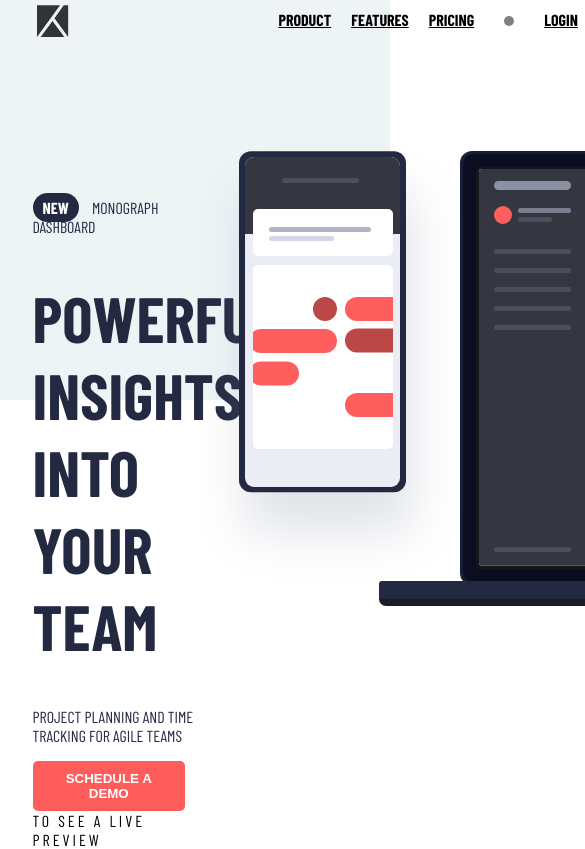
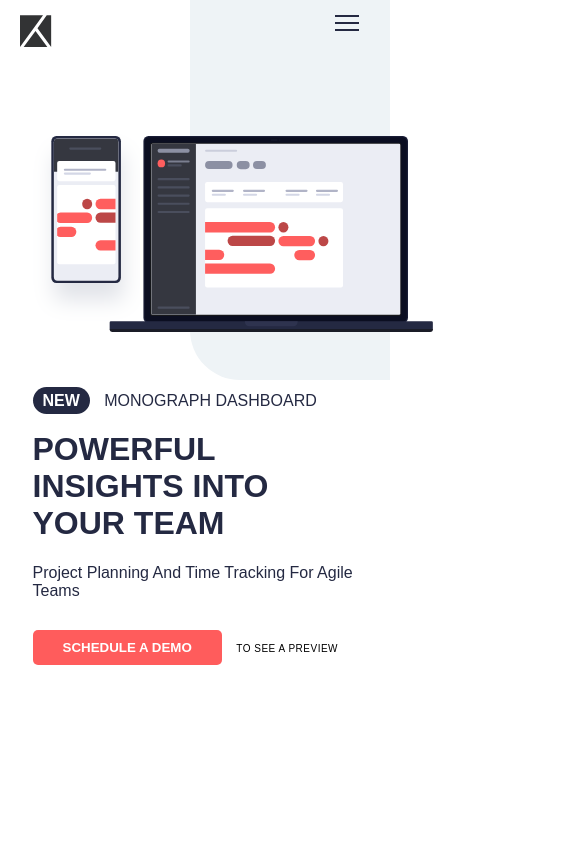
Before and after one commit to Haybuka/Project-Tracking-Intro, a plain HTML site: page index.html in a window 390 px wide. Shown: the top 849 px of the page, 585 px wide, since content can reach past the window. Drawn offline with nearby package versions, Linux system fonts and the light colour scheme.

Commit message:
Responsive mobile added at 400px working on  javascript drop down next

```diff
--- a/index.html
+++ b/index.html
@@ -13,7 +13,7 @@
     .attribution { font-size: 11px; text-align: center; }
     .attribution a { color: hsl(228, 45%, 44%); }
   </style>
-  <link href="https://fonts.googleapis.com/css2?family=Barlow+Condensed:wght@400;700&display=swap" rel="stylesheet">
+  <!-- <link href="https://fonts.googleapis.com/css2?family=Barlow+Condensed:wght@400;700&display=swap" rel="stylesheet">  -->
   <link rel="stylesheet" href="main.css">
 </head>
 <body>
@@ -22,12 +22,18 @@
  <div id="container">
    <nav>
      <img src="images/logo.svg" alt="">
+     <div class="dropDown">
+       <img src="images/icon-hamburger.svg" alt="">
+     </div>
+     <div class="canceldrop">
+      <img src="images/icon-close.svg" alt="">
+    </div>
      <ul>
       <li><a href="#">Product</a></li>
       <li><a href="#">Features</a></li>
       <li><a href="#">Pricing</a></li>
       <li><span class="circle"></span></li>
-      <li><a href="#">Login</a></li>
+      <li class="login"><a href="#" id="login">Login</a></li>
      </ul>
 
    </nav>
@@ -36,7 +42,7 @@
         <p><span>New</span> Monograph Dashboard</p>
         <h1>Powerful insights into your team</h1>
         <p> Project planning and time tracking for agile teams</p>
-        <button>Schedule a demo</button> <span id="preview"> to see a live preview</span>
+        <button>Schedule a demo</button> <span id="preview"> to see a preview</span>
       </div>
        <div id="right">
         <img src="images/illustration-devices.svg" alt="">
--- a/main.css
+++ b/main.css
@@ -40,6 +40,14 @@
     grid-template-columns: repeat(12, 1fr);
     grid-column: 1/13;
     padding: 5px;
+}
+
+#container nav .dropDown {
+    display: none;
+}
+
+#container nav .canceldrop {
+    display: none;
 }
 
 #container nav img {
@@ -133,3 +141,155 @@
     grid-column: 7/12;
 
 }
+
+@media screen and (max-width:400px) {
+    #container nav {
+        margin-top: 10px;
+        display: grid;
+    }
+
+    #container nav img {
+        grid-column: 2/4;
+        grid-row: 1/2;
+        padding: 0;
+    }
+
+    #container nav .dropDown {
+        display: block;
+        grid-column: 11/12;
+        grid-row: 1/2;
+        padding: 0;
+    }
+
+    #container nav .canceldrop {
+        display: block;
+        grid-column: 11/12;
+        grid-row: 1/2;
+        height: 0;
+        width: 0;
+        overflow: hidden;
+    }
+
+    #container nav ul {
+        display: block;
+        height: 0;
+        width: 0;
+        overflow: hidden;
+        grid-column: 2/12;
+        grid-row: 2/3;
+        margin: 30px auto;
+        text-align: center;
+        width: 350px;
+        background-color: white;
+        box-shadow: -3px 5px 10px rgba(128, 128, 128, 0.493);
+        /* transform: translateX(700px); */
+    }
+
+    .open {
+        height: auto;
+        width: auto;
+        overflow: auto;
+    }
+
+    .close {
+        height: 0;
+        width: 0;
+        overflow: hidden;
+    }
+
+    #container nav li {
+        list-style-type: none;
+        margin-top: 5px;
+        cursor: pointer;
+        font-weight: 700;
+        display: block;
+        margin: 20px auto;
+    }
+
+    #container nav li.login {
+        border-top: 1px solid grey;
+        color: grey;
+        padding-top: 20px;
+    }
+
+    #container nav li #login {
+
+        color: grey;
+        text-decoration: none;
+    }
+
+    #container nav li span.circle {
+        display: none;
+    }
+
+    #container nav li a {
+        color: black;
+        text-decoration: none;
+        text-transform: uppercase;
+    }
+
+    #grey {
+        width: 200px;
+        height: 380px;
+        border-bottom-left-radius: 50px;
+        background-color: hsl(207, 33%, 95%);
+        padding: 0;
+        margin: 0;
+        position: absolute;
+        right: 0;
+        top: 0;
+        z-index: -10;
+    }
+
+    #container main {
+        margin-top: 20px;
+    }
+
+    main #right {
+        grid-column: 2/12;
+        grid-row: 1/2;
+    }
+
+    main #right img {
+        width: 400px;
+        height: 200px;
+    }
+
+    main #left {
+        grid-column: 2/12;
+        grid-row: 2/3;
+    }
+
+    main #left p {
+        text-transform: uppercase;
+    }
+
+    main #left p:nth-of-type(2) {
+        text-transform: capitalize;
+        margin-bottom: 30px;
+    }
+
+    main #left h1 {
+        font-size: 2em;
+        font-weight: 700;
+        color: hsl(230, 29%, 20%);
+        text-transform: uppercase;
+    }
+
+    main #left button {
+        font-weight: 700;
+        background-color: hsl(0, 100%, 68%);
+        color: white;
+        border-radius: 5px;
+        border: none;
+        padding: 10px 30px;
+        margin-right: 10px;
+        text-transform: uppercase;
+    }
+
+    main #left span#preview {
+        letter-spacing: 0.5px;
+        font-size: 10px;
+        text-transform: uppercase;
+    }
+}
```
